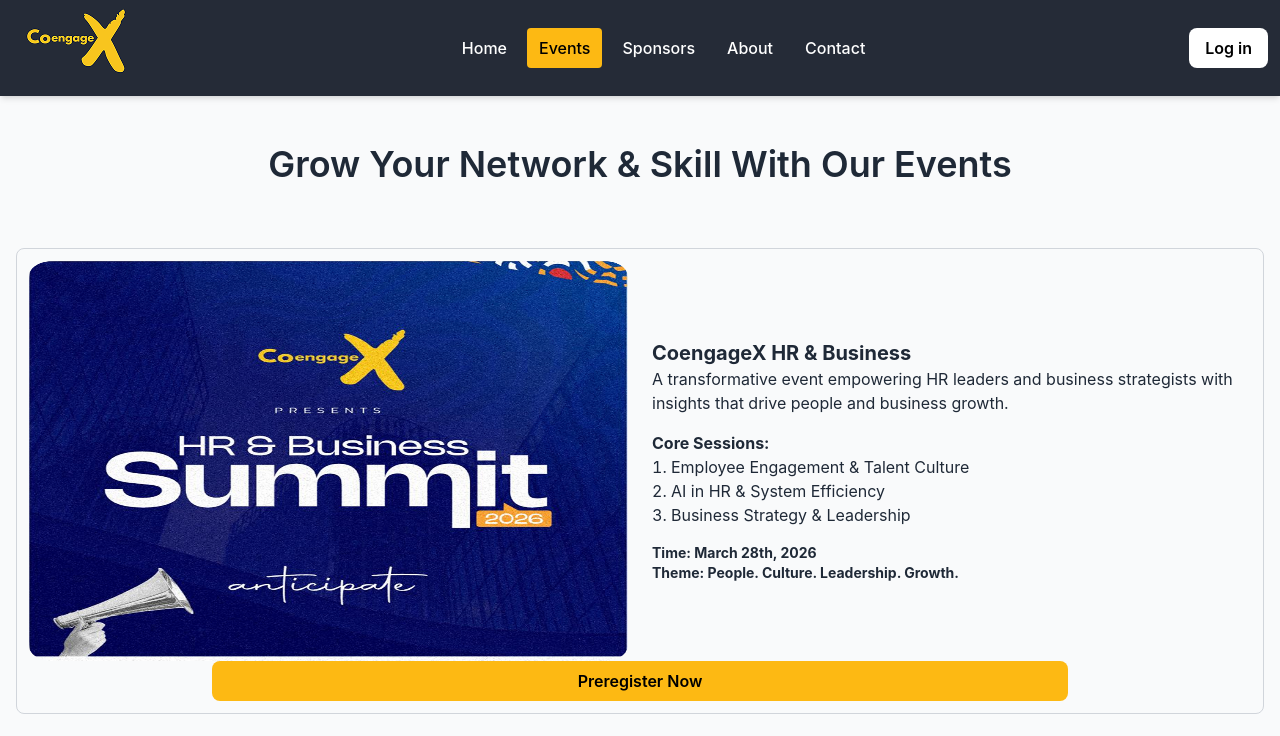
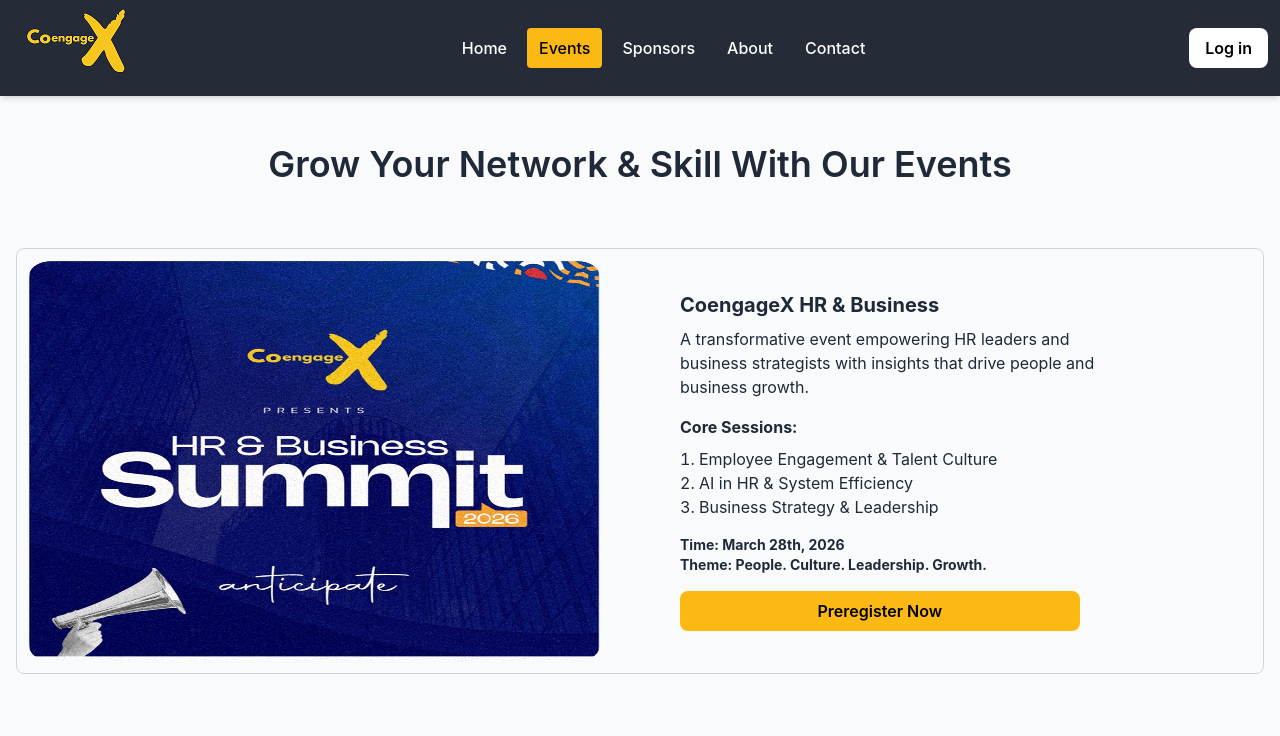
Before and after one commit to CoEngageX/engagexweb, a React (Vite) app in the folder frontend/: page /events in a window 1280 px wide. Shown: the top 736 px of the page. Built offline with nearby package versions, Linux system fonts and the light colour scheme.

Commit message:
Update Header styles and enhance Events layout with improved spacing and preregistration button

```diff
--- a/frontend/src/components/common/Header.jsx
+++ b/frontend/src/components/common/Header.jsx
@@ -36,7 +36,7 @@ const Header = () => {
                 `text-white font-medium transition-colors px-3 py-2 rounded ${
                   isActive
                     ? 'bg-[#FDB913] !text-black'
-                    : 'hover:bg-[#FDB913] hover:text-black'
+                    : 'hover:bg-[#ddcb9d] hover:text-black'
                 }`
               }
             >
@@ -47,9 +47,6 @@ const Header = () => {
 
         {/* Desktop Buttons */}
         <div className="hidden md:flex items-center space-x-4">
-          {/* <Button className="bg-[#FDB913] text-black hover:bg-[#ddcb9d] font-semibold px-4 py-2 rounded-lg">
-            Sign Up
-          </Button> */}
           <NavLink
             to="/login"
             className={({ isActive }) =>
@@ -108,7 +105,7 @@ const Header = () => {
                   `text-white font-medium px-3 py-2 rounded ${
                     isActive
                       ? 'bg-[#FDB913] !text-black'
-                      : 'hover:bg-[#FDB913] hover:text-black'
+                      : 'hover:bg-[#ddcb9d] hover:text-black'
                   }`
                 }
               >
--- a/frontend/src/pages/Events.jsx
+++ b/frontend/src/pages/Events.jsx
@@ -45,7 +45,7 @@ const Events = () => {
 
       {/* main events*/}
       <div className="border border-gray-300 p-3 rounded-lg space-y-4">
-        <div className="grid grid-cols-1 md:grid-cols-2 gap-6 items-center">
+        <div className="grid grid-cols-1 md:grid-cols-2 md:gap-20 gap-10 items-center">
           <div>
             <img
               src={featuredEvent.coverImage}
@@ -54,26 +54,22 @@ const Events = () => {
             />
           </div>
 
-          <div className="flex-1">
-            <h3 className="text-xl font-bold">{featuredEvent.eventName}</h3>
-            <p className="mb-4">{featuredEvent.description}</p>
-
-            <h4 className="font-bold">Core Sessions:</h4>
-            <ol className="list-decimal list-inside">
+          <div className="flex-1 order-2 md:order-1">
+            <h3 className="text-xl font-bold mb-2">{featuredEvent.eventName}</h3>
+            <p className=" mb-4 max-w-md">{featuredEvent.description}</p>
+            <h4 className="font-bold mb-2">Core Sessions:</h4>
+            <ol className="list-decimal list-inside mb-4">
               {featuredEvent.coreSessions.map((session, index) => (
                 <li key={index}>{session}</li>
               ))}
             </ol>
-
-            <p className="text-sm font-bold mt-4">Time: {featuredEvent.date}</p>
+            <p className="text-sm font-bold">Time: {featuredEvent.date}</p>
             <p className="text-sm font-bold">Theme: {featuredEvent.theme}</p>
+           <a href="https://luma.com/f3fpygbt" target="_blank" rel="noopener noreferrer">
+            <button className="mt-4 bg-[#FDB913] text-black px-4 py-2 rounded-lg font-semibold hover:bg-[#ddcb9d] w-[100%] md:w-[70%]">Preregister Now</button>
+           </a>
           </div>
         </div>
-        <a href={featuredEvent.registrationLink} target="_blank" rel="noopener noreferrer">
-          <button className="bg-[#FDB913] text-black px-4 py-2 rounded-lg font-semibold hover:bg-[#ddcb9d] w-[100%] md:w-[70%] flex justify-center items-center mx-auto">
-            Preregister Now
-          </button>
-        </a>
       </div>
 
       {/* other events */}
```
